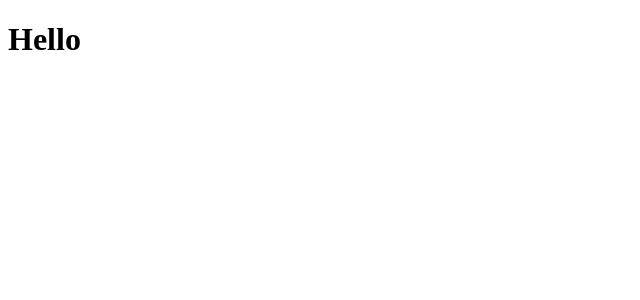
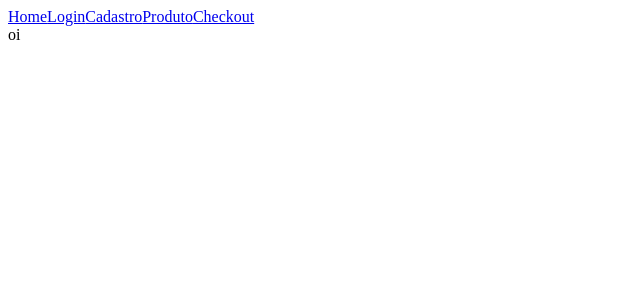
Before and after one commit to passosleo/divine-3d-react, a React (Create React App) app: page / in a window 1280 px wide. Shown: the top 300 px of the page, without its empty margins (0-640 px from the left). Built offline with nearby package versions, Linux system fonts and the light colour scheme.

Commit message:
feat: routes

```diff
--- /dev/null
+++ b/src/layout/index.jsx
@@ -0,0 +1,19 @@
+import React from 'react'
+import { Link } from "react-router-dom";
+
+const Layout = ({ children }) => {
+	return (
+    <div>
+      <nav>
+        <Link to="/">Home</Link>
+				<Link to="login">Login</Link>
+				<Link to="cadastro">Cadastro</Link>
+        <Link to="produto">Produto</Link>
+				<Link to="checkout">Checkout</Link>
+      </nav>
+			{children}
+    </div>
+	);
+};
+
+export default Layout;
--- a/src/routes/index.jsx
+++ b/src/routes/index.jsx
@@ -1,11 +1,27 @@
-import React from 'react';
+
+import React from "react";
+import { BrowserRouter, Routes as Switch, Route } from "react-router-dom";
+import Layout from "../layout";
+import Home  from "../pages/Home";
+import Login from "../pages/Login";
+import Register from "../pages/Register";
+import Product from "../pages/Product";
+import Checkout from "../pages/Checkout";
 
 const Routes = () => {
-	return (
-		<div>
-			<h1>Hello</h1>
-		</div>
-	)
-}
+  return (
+    <BrowserRouter>
+      <Layout>
+        <Switch>
+          <Route path="/" element={<Home />} />
+					<Route path="login" element={<Login />} />
+					<Route path="cadastro" element={<Register />} />
+					<Route path="produto" element={<Product />} />
+					<Route path="Checkout" element={<Checkout />} />
+        </Switch>
+      </Layout>
+    </BrowserRouter>
+  );
+};
 
 export default Routes;
```
Also changed, not shown: src/index.jsx (renamed from src/app.jsx).
